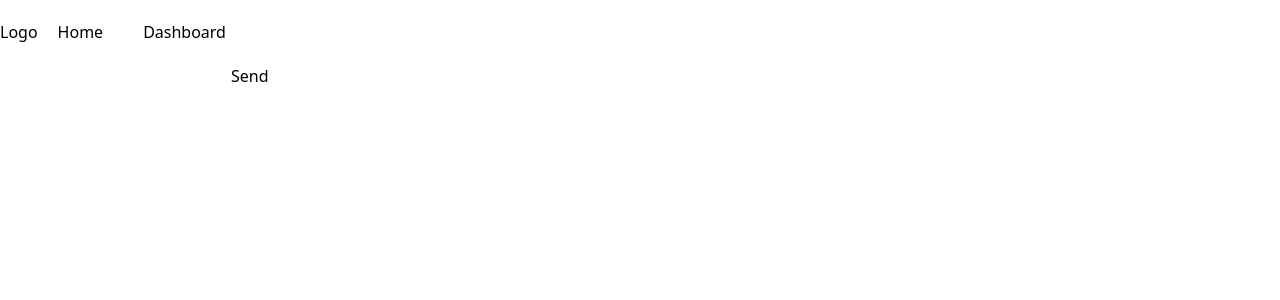
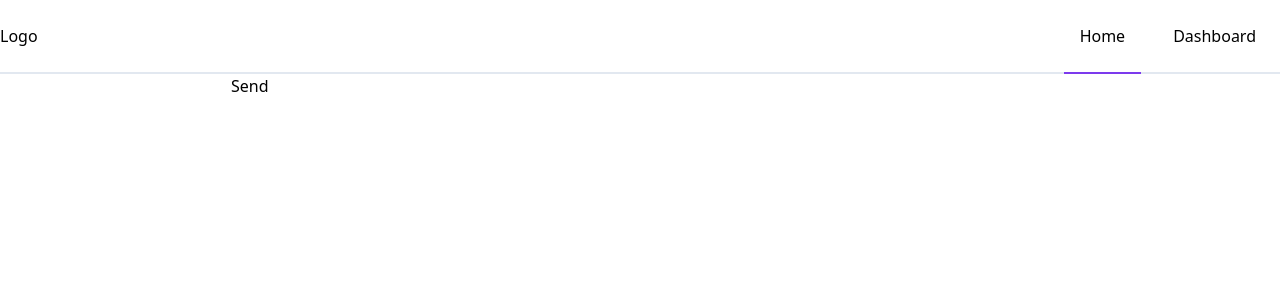
Before and after one commit to dipujscoder/react-test, a React (Create React App) app: page / in a window 1280 px wide. Shown: the top 300 px of the page. Built offline with nearby package versions, Linux system fonts and the light colour scheme.

Commit message:
fix: header

```diff
--- a/package.json
+++ b/package.json
@@ -3,7 +3,8 @@
   "version": "0.1.0",
   "private": true,
   "dependencies": {
-    "@mdi/font": "^7.4.47",
+    "@mdi/js": "^7.4.47",
+    "@mdi/react": "^1.6.1",
     "@testing-library/jest-dom": "^5.17.0",
     "@testing-library/react": "^13.4.0",
     "@testing-library/user-event": "^13.5.0",
@@ -19,7 +20,8 @@
     "start": "react-scripts start",
     "build": "react-scripts build",
     "test": "react-scripts test",
-    "eject": "react-scripts eject"
+    "eject": "react-scripts eject",
+    "dev": "react-scripts start"
   },
   "eslintConfig": {
     "extends": [
--- /dev/null
+++ b/src/components/Header/data.js
@@ -0,0 +1,4 @@
+export const navData = [
+  { id: 1, to: "/", title: "Home" },
+  { id: 2, to: "/dashboard", title: "Dashboard" },
+];
--- a/src/components/Header/header.css
+++ b/src/components/Header/header.css
@@ -1,4 +1,20 @@
 /* Header  */
-.navbar {
+.navbar .navbar-nav .nav-item {
+    position: relative;
+}
 
+
+.navbar .navbar-nav .nav-item::before {
+    position: absolute;
+    left: 0;
+    bottom: -18px;
+    content: " ";
+    background-color: rgb(124 58 237);
+    width: 100%;
+    height: 2px;
 }
+
+
+html.dark .navbar .navbar-nav .nav-item::before {
+    display: none;
+}
--- a/src/components/Header/index.js
+++ b/src/components/Header/index.js
@@ -1,35 +1,41 @@
-import React from "react";
+import React, { useEffect } from "react";
 import { NavLink } from "react-router-dom";
+import { navData } from "./data";
 
 import "./header.css";
 
 export default function Header() {
+  useEffect(() => {
+    // document.documentElement.classList.add("dark");
+    // return () => {
+    //   document.documentElement.classList.remove("dark");
+    // };
+  }, []);
+
   return (
-    <nav className="navbar py-5">
-      <div className="container mx-auto bg-dark">
-        <div className="flex">
-          <div className="logo">Logo</div>
-          <ul className="flex">
-            <li className="mx-5">
+    <nav className="navbar dark:bg-slate-900 py-4 border-slate-200 border-b-2 ">
+      <div className="container mx-auto ">
+        <div className="flex items-center">
+          <div className="dark:text-white">Logo</div>
+          <ul className="flex ml-auto navbar-nav">
+            {navData.map((e) => {
+              return (
+                <li className="mx-2">
                   <NavLink
-                to="/"
+                    to={e.to}
                     className={({ isActive, isPending }) =>
-                  isPending ? "pending" : isActive ? "active" : ""
+                      isPending
+                        ? "pending"
+                        : isActive
+                        ? "dark:text-white dark:bg-indigo-600 inline-block px-4 py-2 rounded nav-item"
+                        : "dark:text-white inline-block px-4 py-2 rounded-md dark:hover:bg-indigo-600"
                     }
                   >
-                Home
+                    {e.title}
                   </NavLink>
                 </li>
-            <li className="mx-5">
-              <NavLink
-                to="/dashboard"
-                className={({ isActive, isPending }) =>
-                  isPending ? "pending" : isActive ? "active" : ""
-                }
-              >
-                Dashboard
-              </NavLink>
-            </li>
+              );
+            })}
           </ul>
         </div>
       </div>
--- a/src/components/Layouts/index.js
+++ b/src/components/Layouts/index.js
@@ -4,11 +4,11 @@ import { Outlet } from "react-router-dom";
 
 export default function Layout({ children }) {
   return (
-    <div>
+    <>
       <Header expand="md" container={true} />
 
       {children}
       <Outlet />
-    </div>
+    </>
   );
 }
--- a/src/index.js
+++ b/src/index.js
@@ -2,7 +2,6 @@ import React from "react";
 import ReactDOM from "react-dom/client";
 import App from "./App";
 import reportWebVitals from "./reportWebVitals";
-import "@mdi/font/css/materialdesignicons.min.css";
 import "./index.css";
 
 const root = ReactDOM.createRoot(document.getElementById("root"));
--- a/src/router.js
+++ b/src/router.js
@@ -1,8 +1,4 @@
-import {
-  createBrowserRouter,
-  createRoutesFromElements,
-  Route,
-} from "react-router-dom";
+import { createBrowserRouter } from "react-router-dom";
 import Home from "./pages/home";
 import Dashboard from "./pages/dashboard";
 import ErrorPage from "./pages/error-page";
--- a/tailwind.config.js
+++ b/tailwind.config.js
@@ -1,6 +1,7 @@
 /** @type {import('tailwindcss').Config} */
 module.exports = {
   content: ["./src/**/*.{js,jsx,ts,tsx}"],
+  darkMode: "selector",
   theme: {
     extend: {},
   },
```
Lines whose indentation alone changed are shown as unchanged.
